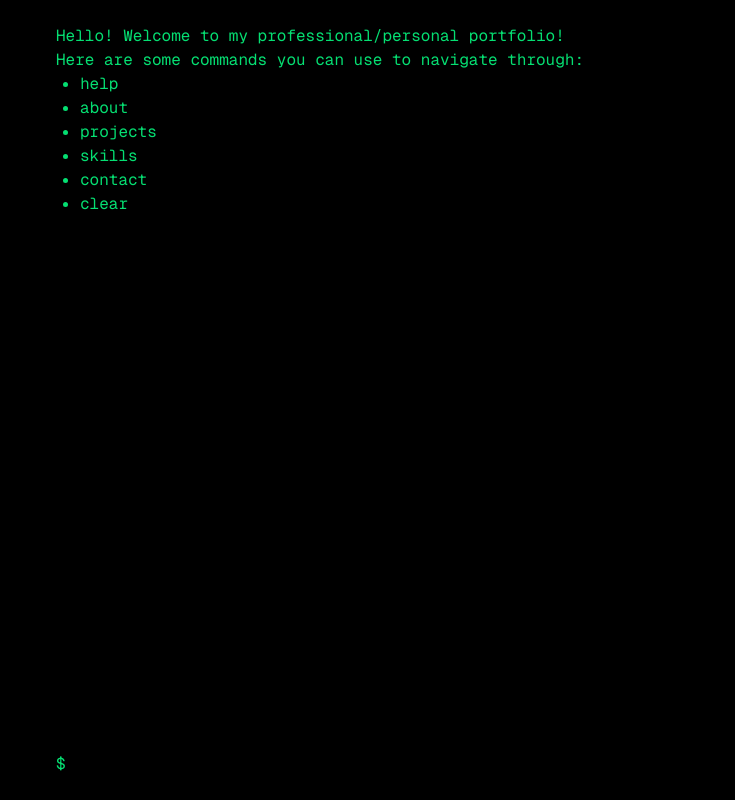
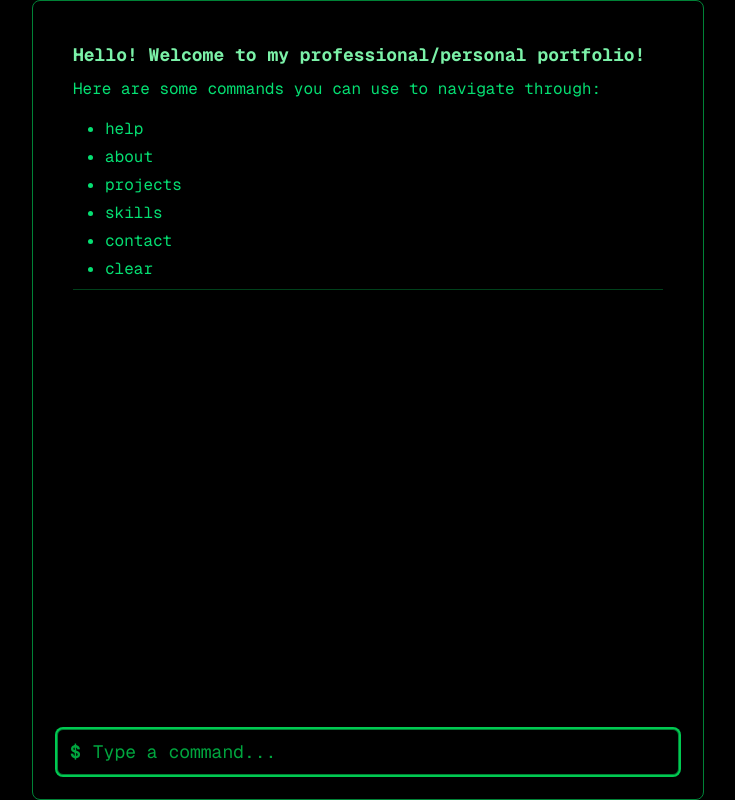
Before and after one commit to Sinyedu/Web-Portfolio, a Next.js app in the folder terminal-portfolio/: page / in a window 1280 px wide. Shown: the whole page, without its empty margins (272-1007 px from the left). Built offline with nearby package versions, Linux system fonts and the light colour scheme.

Commit message:
feat: styling

```diff
--- a/terminal-portfolio/src/app/components/terminal/Terminal.tsx
+++ b/terminal-portfolio/src/app/components/terminal/Terminal.tsx
@@ -18,9 +18,11 @@ const Terminal = () => {
     input: "",
     output: (
       <>
-        <div>{terminal.welcome}</div>
-        <div>{terminal.intro}</div>
-        <ul className="list-disc ml-6">
+        <div className="mb-2 text-lg font-bold text-green-300">
+          {terminal.welcome}
+        </div>
+        <div className="mb-4 text-green-400">{terminal.intro}</div>
+        <ul className="list-disc ml-8 space-y-1 text-green-400">
           <li>{commands.help}</li>
           <li>{commands.about}</li>
           <li>{commands.projects}</li>
@@ -53,21 +55,29 @@ const Terminal = () => {
   };
 
   return (
-    <div className="bg-black text-green-400 font-mono p-6 min-h-screen flex flex-col">
-      <div className="flex-grow overflow-y-auto mb-4 space-y-1">
+    <div className="bg-black text-green-400 font-mono p-6 min-h-screen flex flex-col max-w-4xl mx-auto shadow-lg rounded-lg border border-green-700">
+      <div
+        className="flex-grow overflow-y-auto mb-6 space-y-3 p-4 bg-black bg-opacity-80 rounded-md
+          scrollbar-thin scrollbar-thumb-green-700 scrollbar-track-green-900"
+      >
         {history.map(({ input, output }, i) => (
-          <div key={i}>
+          <div key={i} className="select-text">
             {input && (
-              <div>
-                <span className="text-green-600">$</span> {input}
+              <div className="mb-1 flex items-center text-green-500">
+                <span className="mr-2 font-bold">$</span> <span>{input}</span>
               </div>
             )}
-            <div>{output}</div>
+            <div className="whitespace-pre-wrap">{output}</div>
+            <hr className="border-green-700 my-2 opacity-50" />
           </div>
         ))}
       </div>
 
-      <TerminalInput onSubmit={handleCommand} />
+      <TerminalInput
+        onSubmit={handleCommand}
+        className="bg-black bg-opacity-70 border border-green-700 rounded-md text-green-400 placeholder-green-600
+          focus:outline-none focus:ring-2 focus:ring-green-500 px-4 py-2 w-full"
+      />
     </div>
   );
 };
--- a/terminal-portfolio/src/app/components/terminal/TerminalInput.tsx
+++ b/terminal-portfolio/src/app/components/terminal/TerminalInput.tsx
@@ -4,10 +4,12 @@ import { useState } from "react";
 
 type Props = {
   onSubmit: (input: string) => void;
+  className?: string;
 };
 
 const TerminalInput = ({ onSubmit }: Props) => {
   const [input, setInput] = useState("");
+
   const handleKeyDown = (e: React.KeyboardEvent<HTMLInputElement>) => {
     if (e.key === "Enter" && input.trim() !== "") {
       e.preventDefault();
@@ -17,16 +19,23 @@ const TerminalInput = ({ onSubmit }: Props) => {
   };
 
   return (
-    <div className="flex">
-      <span className="mr-2">$</span>
+    <div
+      className="flex items-center border border-green-700 rounded-md px-3 py-2
+                 bg-black bg-opacity-80 text-green-400 font-mono text-lg
+                 focus-within:ring-2 focus-within:ring-green-500"
+    >
+      <span className="mr-3 text-green-600 font-bold select-none">$</span>
       <input
         aria-label="Terminal input"
         type="text"
-        className="bg-transparent outline-none text-green-400 flex-1"
+        className="bg-transparent outline-none flex-1
+                   placeholder-green-600 caret-green-400"
+        placeholder="Type a command..."
         value={input}
         onChange={(e) => setInput(e.target.value)}
         onKeyDown={handleKeyDown}
         autoFocus
+        spellCheck={false}
       />
     </div>
   );
```
